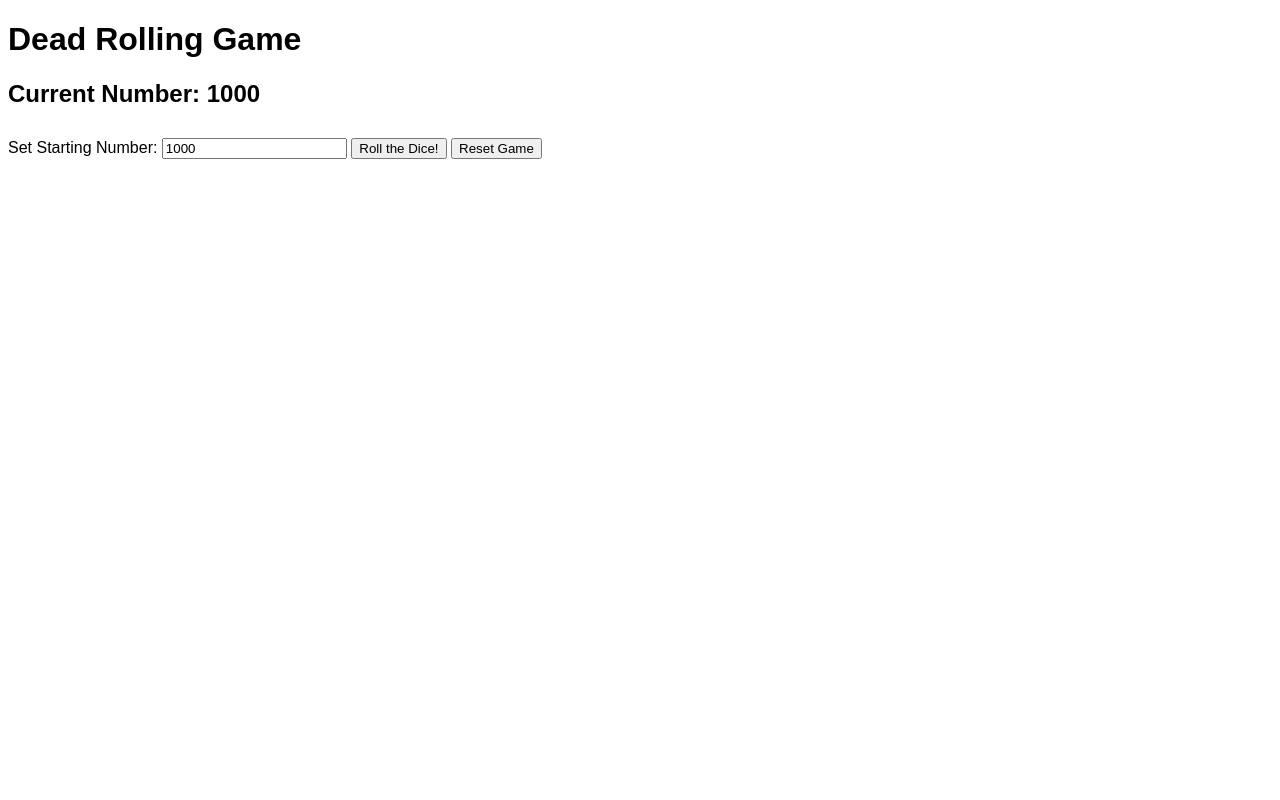
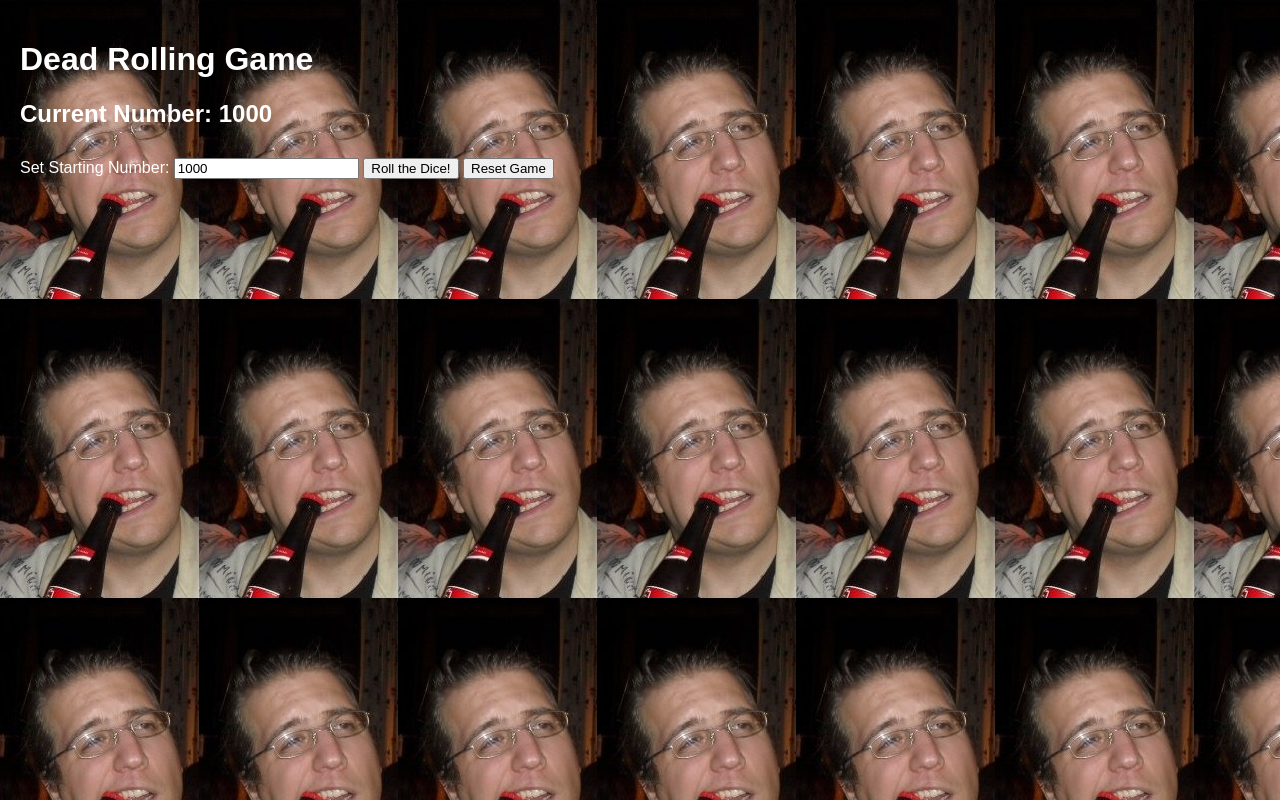
Before and after one commit to Raveler/dead-rolling-app, a website: page public/index.html in a window 1280 px wide. Drawn offline with Linux system fonts and the light colour scheme.

Commit message:
added wezzzze

```diff
--- a/public/index.html
+++ b/public/index.html
@@ -5,9 +5,21 @@
     <meta name="viewport" content="width=device-width, initial-scale=1.0">
     <title>Dead Rolling Game</title>
     <style>
-        body { font-family: Arial, sans-serif; }
-        button { margin-top: 10px; }
-        #result { margin-top: 20px; }
+        body {
+            font-family: Arial, sans-serif;
+            background-image: url('wezzzze.jpg'); /* Set the background image */
+            background-repeat: repeat; /* Make the image repeat */
+            background-size: auto; /* Adjust size if necessary */
+            margin: 0;
+            padding: 20px;
+            color: white; /* Change text color for better visibility */
+        }
+        button {
+            margin-top: 10px;
+        }
+        #result {
+            margin-top: 20px;
+        }
     </style>
 </head>
 <body>
```
Also changed, not shown: public/wezzzze.jpg (added).
